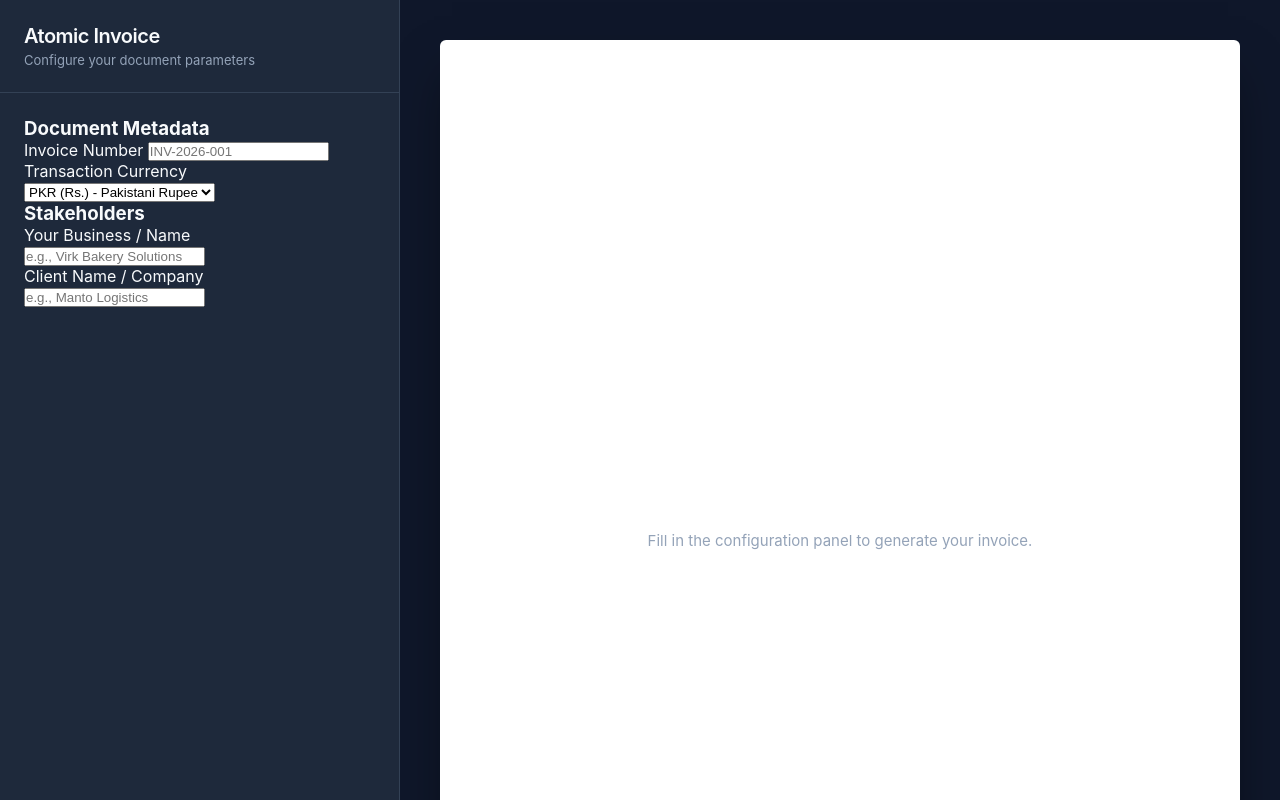
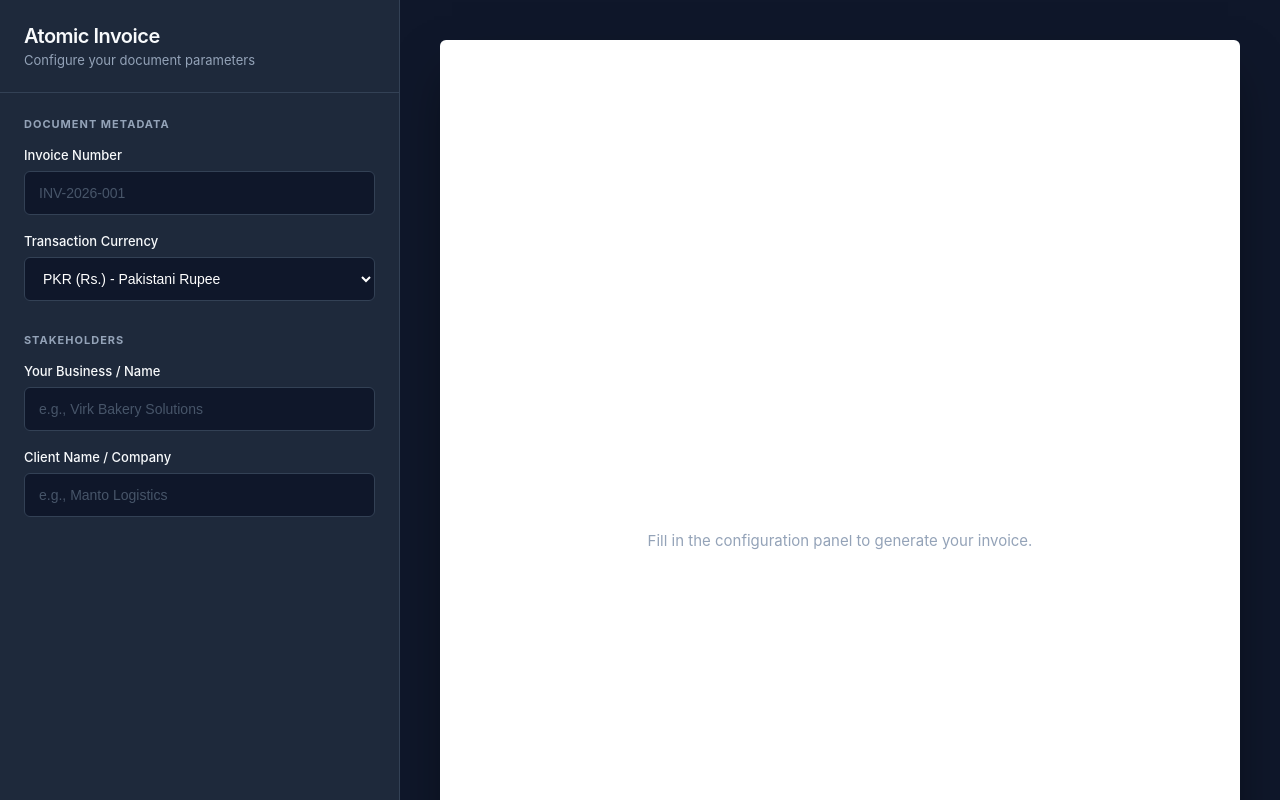
Before and after one commit to ukvirk/Atomic-Invoice-Generator, a website: page index.html in a window 1280 px wide. Drawn offline with Linux system fonts and the light colour scheme.

Commit message:
npm run dev

```diff
--- a/src/style.css
+++ b/src/style.css
@@ -1,10 +1,9 @@
 /* DESIGN SYSTEM MANUAL BRAND VARIABLES */
 :root {
-  --bg-workspace: #0f172a;      /* Deep slate background for contrast */
-  --bg-sidebar: #1e293b;        /* Lighter slate for structural form pane */
-  --bg-sheet: #ffffff;          /* Pure white for the physical print canvas */
-  --accent-purple: #7c3aed;     /* Primary action state and interactive indicators */
-  --accent-purple-hover: #6d28d9;
+  --bg-workspace: #0f172a;
+  --bg-sidebar: #1e293b;
+  --bg-sheet: #ffffff;
+  --accent-purple: #7c3aed;
   --text-main: #f8fafc;
   --text-muted: #94a3b8;
   --text-dark: #0f172a;
@@ -24,13 +23,13 @@ body, html {
   font-family: var(--font-stack);
   background-color: var(--bg-workspace);
   color: var(--text-main);
-  overflow: hidden; /* Prevents whole-page scrolling. Only inner sections scroll. */
+  overflow: hidden;
 }
 
 /* SPLIT-PANE APP LAYOUT */
 #app {
   display: grid;
-  grid-template-columns: 400px 1fr; /* Sidebar is strictly fixed at 400px; preview takes remaining room */
+  grid-template-columns: 400px 1fr;
   width: 100vw;
   height: 100vh;
 }
@@ -63,7 +62,7 @@ body, html {
 
 .form-scroll-container {
   flex: 1;
-  overflow-y: auto; /* Forms stay scrollable if they get long */
+  overflow-y: auto;
   padding: 24px;
 }
 
@@ -83,7 +82,7 @@ body, html {
   background-color: var(--bg-sheet);
   color: var(--text-dark);
   width: 100%;
-  max-width: 800px; /* Limits size to exact A4 proportions at high resolutions */
+  max-width: 800px;
   min-height: 1000px;
   box-shadow: 0 25px 50px -12px rgba(0, 0, 0, 0.5);
   border-radius: 6px;
@@ -92,10 +91,62 @@ body, html {
   flex-direction: column;
 }
 
-/* EMPTY BLANK STATE WRAPPER */
 .empty-state-notice {
   margin: auto;
   text-align: center;
   color: var(--text-muted);
   font-size: 15px;
 }
+
+/* FORM COMPONENT ATOMS */
+.form-group-section {
+  margin-bottom: 32px;
+}
+
+.form-group-section h3 {
+  font-size: 11px;
+  text-transform: uppercase;
+  letter-spacing: 1px;
+  color: var(--text-muted);
+  margin-bottom: 16px;
+  font-weight: 700;
+}
+
+.input-atom {
+  margin-bottom: 18px;
+  display: flex;
+  flex-direction: column;
+}
+
+.input-atom label {
+  font-size: 13px;
+  font-weight: 500;
+  color: var(--text-main);
+  margin-bottom: 8px;
+}
+
+/* THE 44PX TAP TARGET RULE EXECUTED */
+.input-atom input,
+.input-atom select {
+  height: 44px;
+  background-color: #0f172a;
+  border: 1px solid var(--border-color);
+  border-radius: 6px;
+  padding: 0 14px;
+  font-size: 14px;
+  color: #ffffff;
+  transition: border-color 0.2s ease, box-shadow 0.2s ease;
+  width: 100%;
+}
+
+.input-atom input::placeholder {
+  color: #475569;
+}
+
+/* THE HIGH-CONTRAST FOCUS INDICATOR */
+.input-atom input:focus,
+.input-atom select:focus {
+  outline: none;
+  border-color: var(--accent-purple);
+  box-shadow: 0 0 0 3px rgba(124, 58, 237, 0.25);
+}
```
